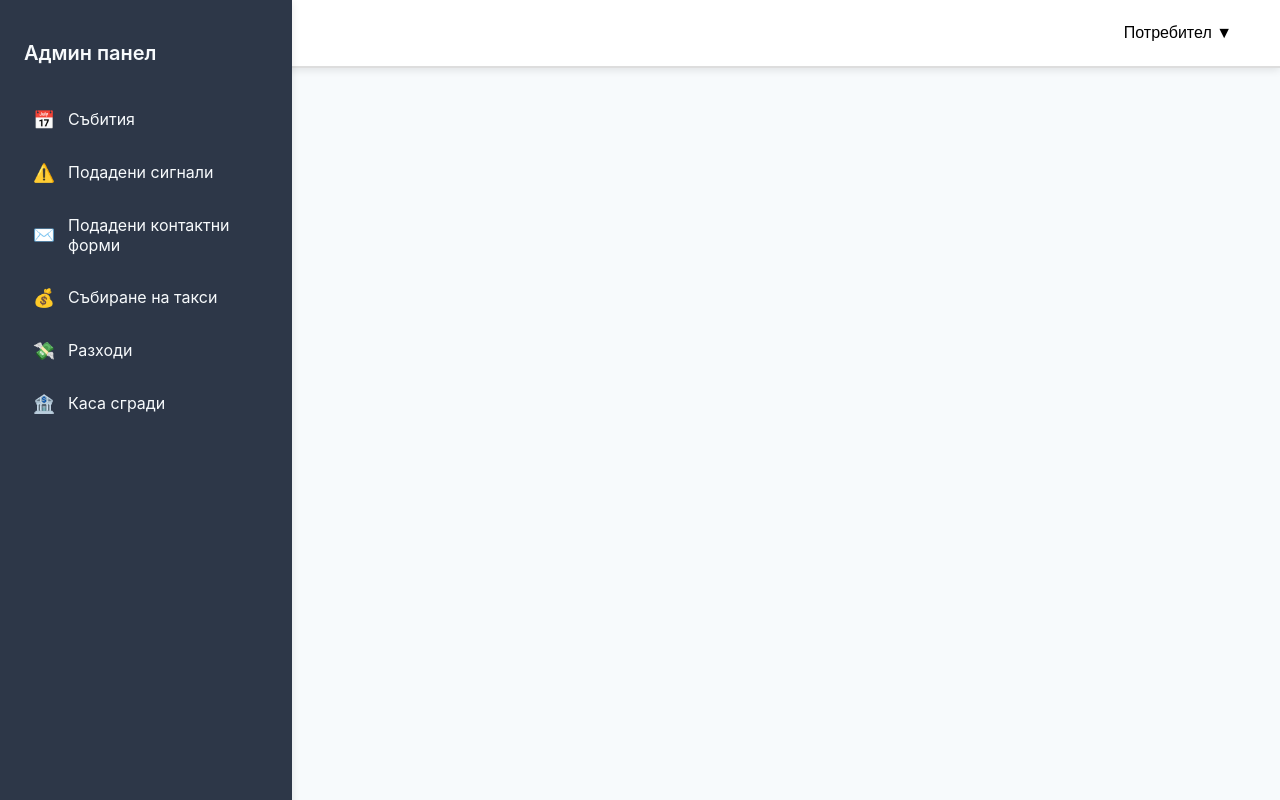
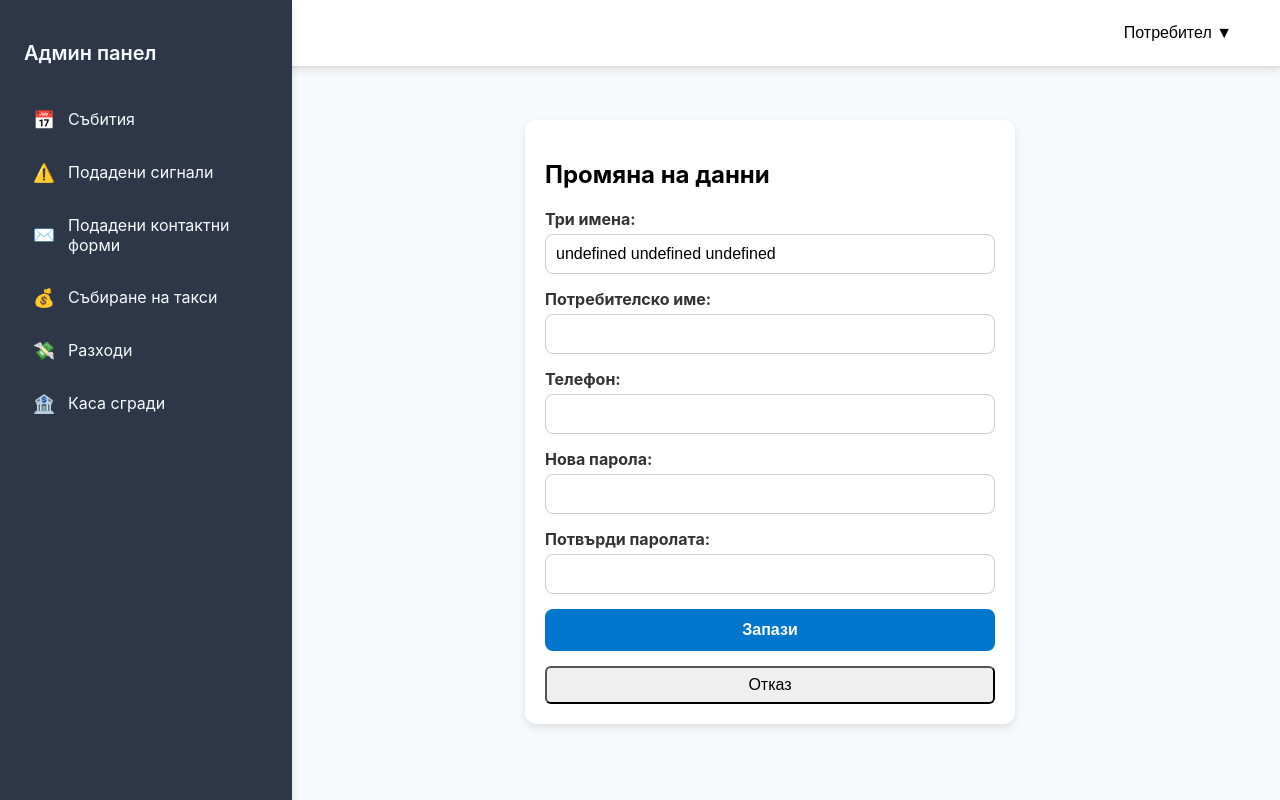
Before and after one commit to GeorgiM13/professional-house-manager, a React (Vite) app: page /admin/profile/change in a window 1280 px wide. Built offline with nearby package versions, Linux system fonts and the light colour scheme; no server answers; the database is empty; sample sign-in values are in the browser's storage.

Commit message:
Добавяне на страница за промяна на данни

```diff
--- a/src/App.jsx
+++ b/src/App.jsx
@@ -41,6 +41,8 @@ import UserAddReport from "./client/subpages/AddReport"
 import UserReportDetails from "./client/subpages/ReportDetails"
 import UserExpensesDetails from "./client/subpages/ExpensesDetails"
 
+import EditProfile from "./EditProfile"
+
 
 
 
@@ -78,6 +80,7 @@ function App() {
                             <Route path="addexpense" element={<AddExpense />} />
                             <Route path="editexpense/:id" element={<EditExpense />} />
                             <Route path="buildingcash" element={<AdminBuildingCash />} />
+                            <Route path="profile/change" element={<EditProfile />} />
                         </Route>
 
                         <Route path="/client/*" element={
@@ -94,6 +97,7 @@ function App() {
                             <Route path="expenses" element={<UserExpenses />} />
                             <Route path="expense/:id" element={<UserExpensesDetails />} />
                             <Route path="buildingCash" element={<UserBuildingCash />} />
+                            <Route path="profile/change" element={<EditProfile />} />
                         </Route>
                     </Routes>
                 </main>
--- /dev/null
+++ b/src/EditProfile.jsx
@@ -0,0 +1,152 @@
+import { useState, useEffect } from "react"
+import { useNavigate } from "react-router-dom"
+import { supabase } from "./supabaseClient"
+import "./styles/EditProfile.css"
+
+function EditProfile() {
+    const navigate = useNavigate();
+
+    const [savedUser, setSavedUser] = useState(() => {
+        return JSON.parse(localStorage.getItem("user")) || {};
+    })
+    const [userData, setUserData] = useState(() => {
+        return JSON.parse(localStorage.getItem(`userData_${savedUser.id}`)) || null;
+    });
+    const [username, setUsername] = useState("");
+    const [email, setEmail] = useState("");
+    const [phone, setPhone] = useState("");
+    const [password, setPassword] = useState("");
+    const [confirmPassword, setConfirmPassword] = useState("");
+    const [message, setMessage] = useState("");
+
+    useEffect(() => {
+        async function fetchUserData() {
+            if (!savedUser?.id) return;
+
+            const cachedData = JSON.parse(localStorage.getItem(`userData_${savedUser.id}`));
+            if (cachedData) {
+                setUserData(cachedData);
+                setUsername(cachedData.username || "");
+                setPhone(cachedData.phone || "");
+                return;
+            }
+
+            const { data, error } = await supabase
+                .from("users")
+                .select("*")
+                .eq("id", savedUser.id)
+                .single();
+
+            if (error) {
+                console.error("Supabase fetch error:", error);
+            } else if (data) {
+                setUserData(data);
+                setUsername(data.username || "");
+                setPhone(data.phone || "");
+            }
+        }
+
+        fetchUserData();
+    }, [savedUser]);
+
+    const handleSubmit = async (e) => {
+        e.preventDefault();
+
+        if (password && password !== confirmPassword) {
+            setMessage("Паролите не съвпадат");
+            return;
+        }
+
+        if (password) {
+            const { error: authError } = await supabase.auth.updateUser({ password });
+            if (authError) {
+                setMessage("Грешка при обновяване на паролата!");
+                return;
+            }
+        }
+
+
+        const updates = {};
+
+        if (username !== userData.username) updates.username = username;
+        if (phone !== userData.phone) updates.phone = phone;
+        if (password) updates.password_hash = password;
+
+        if (Object.keys(updates).length === 0) {
+            setMessage("Няма промени за записване");
+            return;
+        }
+
+        const { data, error } = await supabase
+            .from("users")
+            .update(updates)
+            .eq("id", savedUser.id);
+
+        if (error) {
+            console.error("Supabase update error:", error);
+            setMessage("Грешка при запис в базата!");
+            return;
+        }
+
+
+        const updatedUser = {
+            ...savedUser,
+            ...updates
+        };
+        localStorage.setItem("user", JSON.stringify(updatedUser));
+        localStorage.setItem(`userData_${savedUser.id}`, JSON.stringify({ ...userData, ...updates}));
+
+        setMessage("Данните са успешно обновени")
+
+        setTimeout(() => {
+            navigate(-1);
+        }, 2000);
+
+
+    };
+
+
+    const handleCancel = () => {
+        navigate(-1);
+    }
+
+    return (
+        <div className="edit-profile-container">
+            <h2>Промяна на данни</h2>
+            <form onSubmit={handleSubmit} className="edit-profile-form">
+                <label>
+                    Три имена:
+                    <input type="text" value={`${userData?.first_name} ${userData?.second_name} ${userData?.last_name}`} readOnly />
+                </label>
+                <label>
+                    Потребителско име:
+                    <input type="text" value={username} onChange={(e) => setUsername(e.target.value)} />
+                </label>
+                <label>
+                    Телефон:
+                    <input type="tel" value={phone} onChange={(e) => setPhone(e.target.value)} />
+                </label>
+                <label>
+                    Нова парола:
+                    <input type="password" value={password} onChange={(e) => setPassword(e.target.value)} />
+                </label>
+                <label>
+                    Потвърди паролата:
+                    <input type="password" value={confirmPassword} onChange={(e) => setConfirmPassword(e.target.value)} />
+                </label>
+
+                <button type="submit" className="save-button">Запази</button>
+                <button type="button" className="cancel-button" onClick={handleCancel}>Отказ</button>
+            </form>
+
+            {message && <p className="succes-message">{message}</p>}
+
+
+        </div>
+    );
+
+
+
+}
+
+export default EditProfile;
--- a/src/admin/AdminLayout.jsx
+++ b/src/admin/AdminLayout.jsx
@@ -45,9 +45,9 @@ export default function AdminLayout() {
                         </button>
                         {dropdownOpen && (
                             <div className="dropdown-menu">
-                                <Link to="/admin/profile/email" className="dropdown-link">Смени имейл</Link>
-                                <Link to="/admin/profile/username" className="dropdown-link">Смени потребителско име</Link>
-                                <Link to="/admin/profile/password" className="dropdown-link">Смени парола</Link>
+                                <Link to="/admin/profile/change" className="dropdown-link">Промяна на данни</Link>
+                                <Link to="/admin/profile/username" className="dropdown-link">Добавяне на сграда</Link>
+                                <Link to="/admin/profile/password" className="dropdown-link">Добавяне на потребител</Link>
                                 <button onClick={handleLogout} className="dropdown-link">Излизане</button>
                             </div>
                         )}
--- a/src/client/UserLayout.jsx
+++ b/src/client/UserLayout.jsx
@@ -44,9 +44,7 @@ export default function UserLayout() {
                         </button>
                         {dropdownOpen && (
                             <div className="dropdown-menu">
-                                <Link to="/client/profile/email" className="dropdown-link">Смени имейл</Link>
-                                <Link to="/client/profile/username" className="dropdown-link">Смени потребителско име</Link>
-                                <Link to="/client/profile/password" className="dropdown-link">Смени парола</Link>
+                                <Link to="/client/profile/change" className="dropdown-link">Промяна на данни</Link>
                                 <button onClick={handleLogout} className="dropdown-link">Излизане</button>
                             </div>
                         )}
--- /dev/null
+++ b/src/styles/EditProfile.css
@@ -0,0 +1,49 @@
+.edit-profile-container {
+    max-width: 450px;
+    margin: 20px auto;
+    padding: 20px;
+    background: #fff;
+    border-radius: 12px;
+    box-shadow: 0 4px 8px rgba(0,0,0,0.1);
+}
+
+.edit-profile-form {
+    display: flex;
+    flex-direction: column;
+    gap: 15px;
+}
+
+.edit-profile-form label {
+    display: flex;
+    flex-direction: column;
+    font-weight: bold;
+    color: #333;
+}
+
+.edit-profile-form input {
+    padding: 10px;
+    border: 1px solid #ccc;
+    border-radius: 8px;
+    margin-top: 5px;
+}
+
+.save-button {
+    background: #0077cc;
+    color: white;
+    padding: 12px;
+    border: none;
+    border-radius: 8px;
+    cursor: pointer;
+    font-weight: bold;
+    transition: background 0.3s;
+}
+
+.save-button:hover {
+    background: #005fa3;
+}
+
+.success-message {
+    margin-top: 15px;
+    color: green;
+    font-weight: bold;
+}
--- /dev/null
+++ b/src/supabaseClient.js
@@ -0,0 +1,6 @@
+import { createClient } from '@supabase/supabase-js';
+
+const supabaseUrl = 'https://vjwxfbvmznvrfcaekqqo.supabase.co';
+const supabaseAnonKey = 'eyJhbGciOiJIUzI1NiIsInR5cCI6IkpXVCJ9.eyJpc3MiOiJzdXBhYmFzZSIsInJlZiI6InZqd3hmYnZtem52cmZjYWVrcXFvIiwicm9sZSI6ImFub24iLCJpYXQiOjE3NTUxNjA0ODYsImV4cCI6MjA3MDczNjQ4Nn0.pKhoB68TGuXe6PiXifpxkrSU-ZVFro9Qy7cEvNQ1KpM';
+
+export const supabase = createClient(supabaseUrl, supabaseAnonKey);
```
Also changed, not shown: src/createAuthUsers.js (added, +41 -0 lines), src/updateAuthUsers.js (added, +32 -0 lines).
